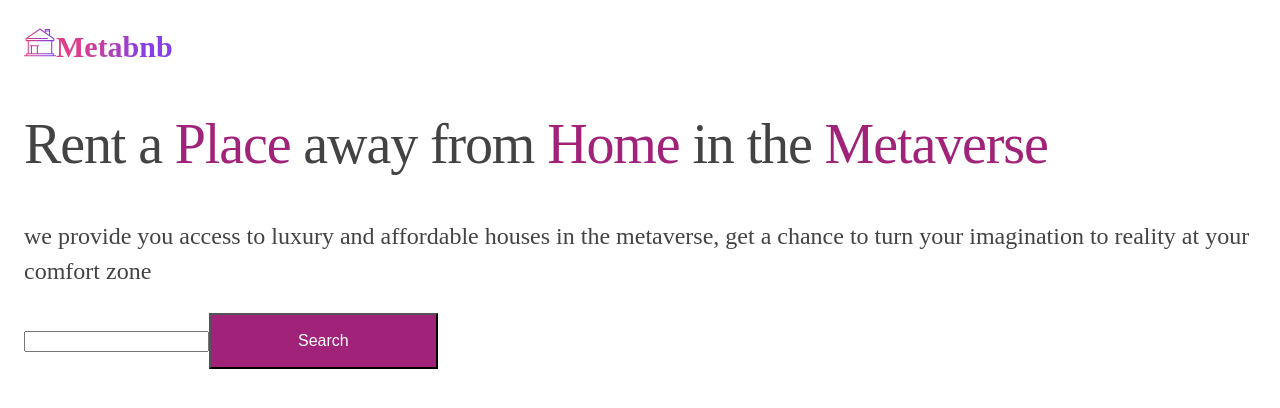
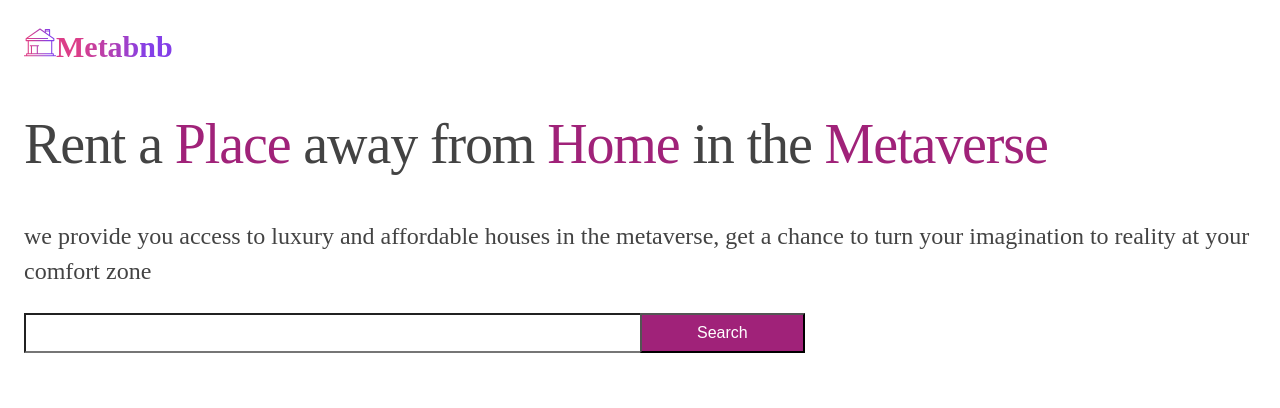
Before and after one commit to oladee/MetaBnB, a React (Vite) app: page / in a window 1280 px wide. Shown: the top 408 px of the page. Built offline with nearby package versions, Linux system fonts and the light colour scheme; a web font is replaced by a local one.

Commit message:
done with the form part

```diff
--- a/src/index.css
+++ b/src/index.css
@@ -66,7 +66,18 @@ nav{
   font-size: 16px;
   color: #ffffff;
   background: linear-gradient(90deg, #A02279 11.45%, #A02279 11.46%);
-  padding: 1.06rem 5.438rem;
+  padding: 0.56rem 3.438rem;
+}
+form{
+  display: flex;
+  align-items: center;
+}
+input{
+  font-size: 20px;
+  outline: none;
+  border-right: none ;
+  height: 2.5rem;
+  width: 50%;
 }
 @media(min-width: 1024px){
   .aside{
```
